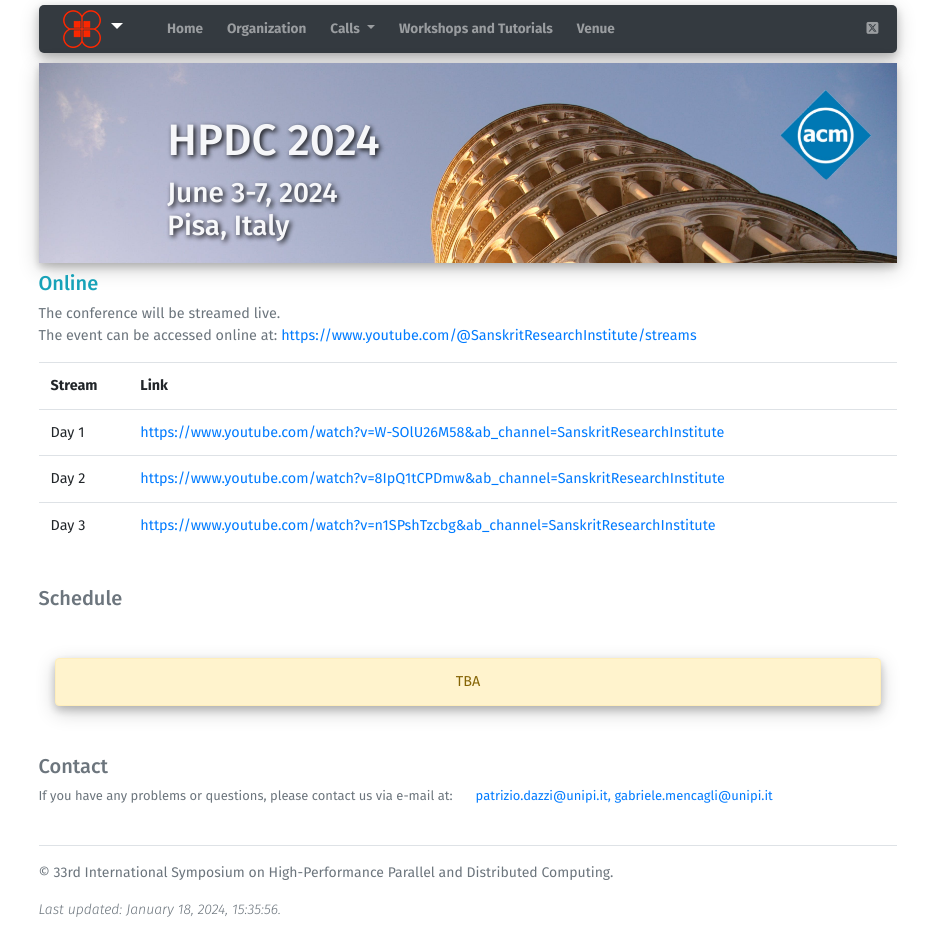
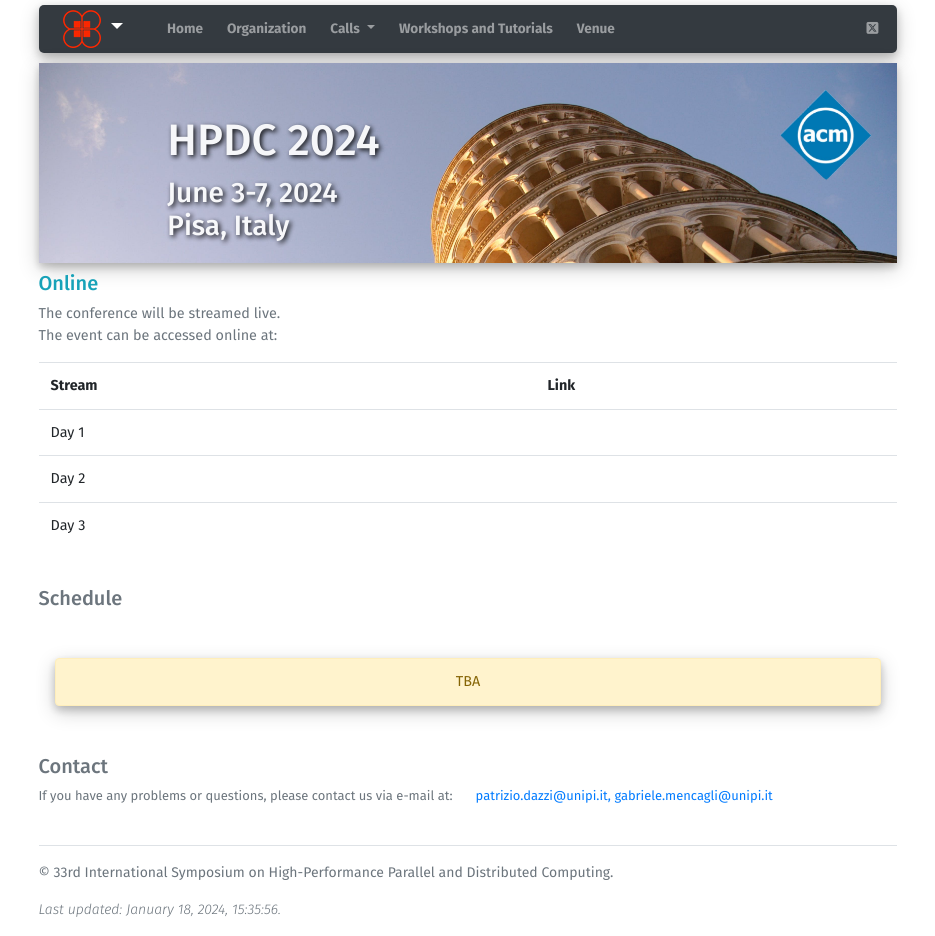
Before and after one commit to jacopo-massa/hpdc24-site, a Jekyll site: the page built from program.html, in a window 1280 px wide. Shown: the whole page, without its empty margins (172-1107 px from the left). Built offline with Jekyll 4.4.1, drawn with Linux system fonts in a browser that asks for light colours; some of the changed lines change nothing that is shown.

Commit message:
clean program.yml

```diff
--- a/_data/program.yml
+++ b/_data/program.yml
@@ -1,14 +1,14 @@
 online:
   live: true
   record: false
-  url: https://www.youtube.com/@SanskritResearchInstitute/streams
+  url:
   streams:
-  - title: Day 1
-    url: https://www.youtube.com/watch?v=W-SOlU26M58&ab_channel=SanskritResearchInstitute
-  - title: Day 2
-    url: https://www.youtube.com/watch?v=8IpQ1tCPDmw&ab_channel=SanskritResearchInstitute
-  - title: Day 3
-    url: https://www.youtube.com/watch?v=n1SPshTzcbg&ab_channel=SanskritResearchInstitute
+    - title: Day 1
+      url:
+    - title: Day 2
+      url:
+    - title: Day 3
+      url:
 
 schedule:
 # - date: "2017-10-14"
```
